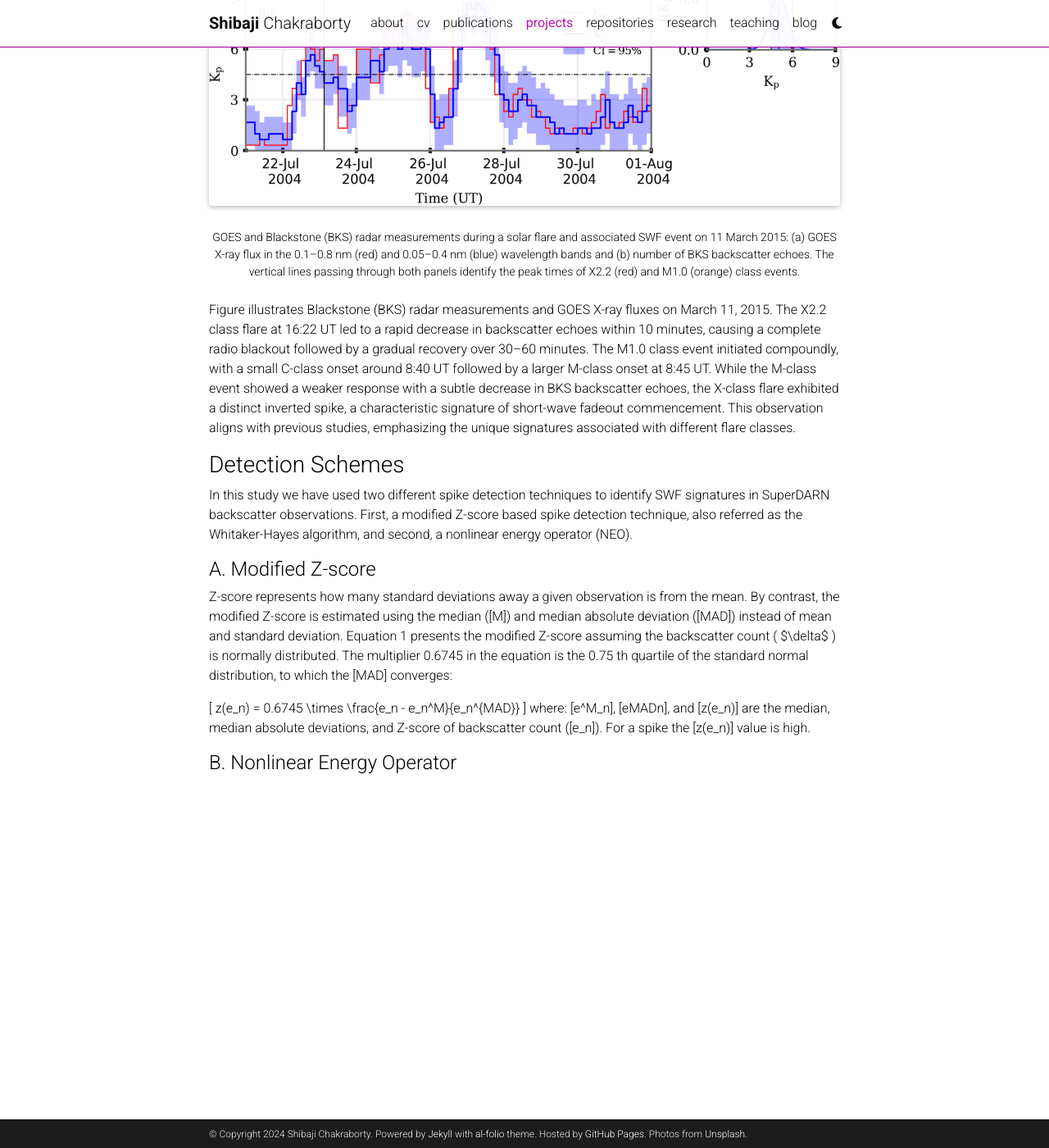
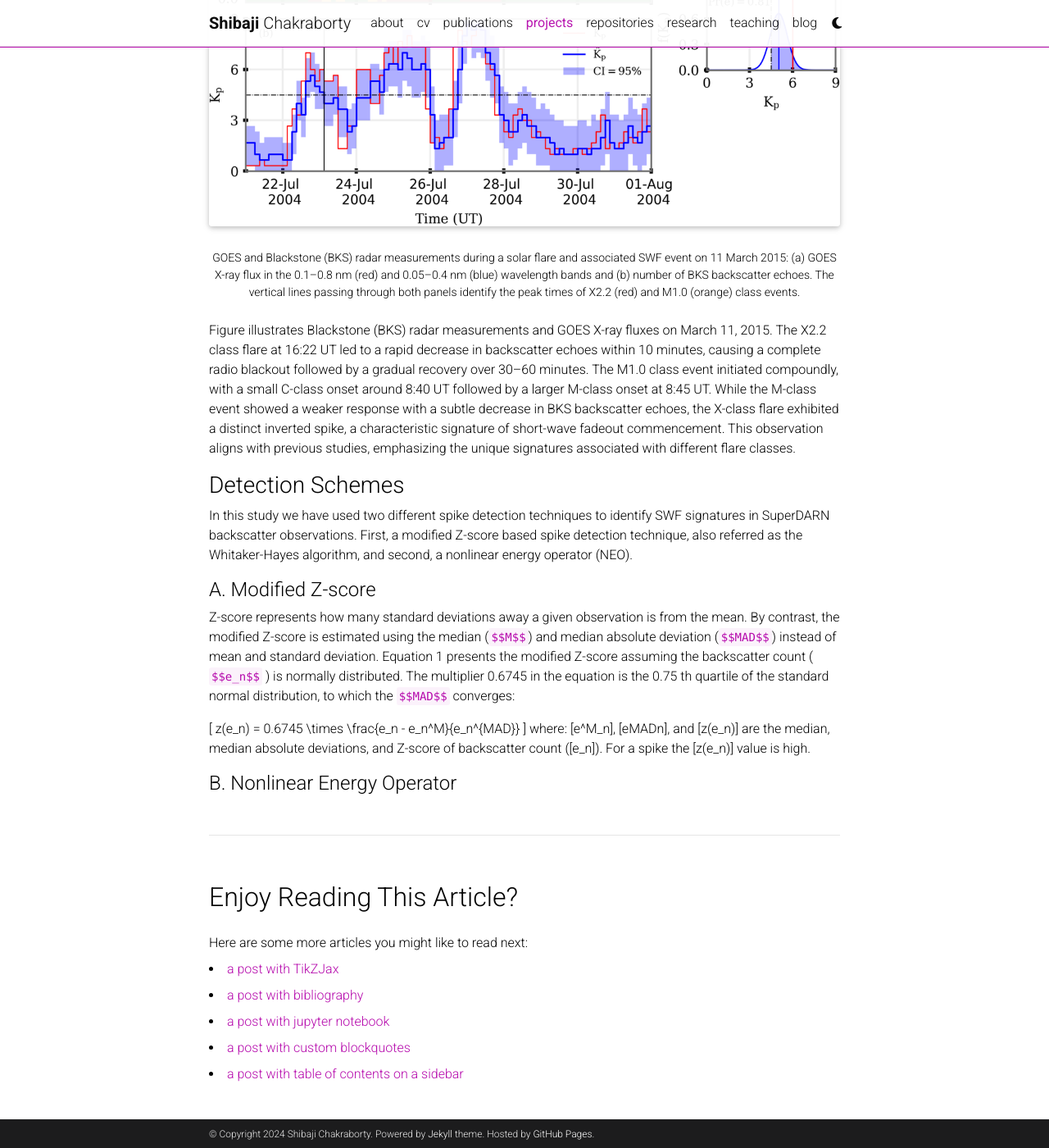
Before and after one commit to shibaji7/shibaji7.github.io, a Jekyll site: the page built from _projects/Da02_project.md, in a window 1280 px wide and 1400 px high, scrolled down 489 px. Shown: the whole window at 82% size. Built offline with Jekyll 4.4.1, drawn with Linux system fonts in a browser that asks for light colours; full-size pictures stand in for the smaller copies a plugin makes; comment, search, counter and statistics services are not loaded; a style sheet for code colours, icons or effects is not loaded; some of the changed text lies outside the part shown.

Commit message:
Updated CV

```diff
--- a/_config.yml
+++ b/_config.yml
@@ -10,9 +10,8 @@
 description: > # the ">" symbol means to ignore newlines until "footer_text:"
   A simple, whitespace theme for academics. Based on [*folio](https://github.com/bogoli/-folio) design.
 footer_text: >
-  Powered by <a href="https://jekyllrb.com/" target="_blank">Jekyll</a> with <a href="https://github.com/alshedivat/al-folio">al-folio</a> theme.
+  Powered by <a href="https://jekyllrb.com/" target="_blank">Jekyll</a> theme.
   Hosted by <a href="https://pages.github.com/" target="_blank">GitHub Pages</a>.
-  Photos from <a href="https://unsplash.com" target="_blank">Unsplash</a>.
 keywords: jekyll, jekyll-theme, academic-website, portfolio-website  # add your own keywords or leave empty
 
 lang: en # the language of your site (for example: en, fr, cn, ru, etc.)
--- a/_projects/Da02_project.md
+++ b/_projects/Da02_project.md
@@ -1,5 +1,5 @@
 ---
-layout: page
+layout: post
 title: SWF Detection
 description: Probabilistic Short-wave Fadeout Detection in SuperDARN Time Series Observations
 img: assets/img/SWF.png
@@ -25,7 +25,7 @@
 In this study we have used two different spike detection techniques to identify SWF signatures in SuperDARN backscatter observations. First, a modified Z-score based spike detection technique, also referred as the Whitaker-Hayes algorithm, and second, a nonlinear energy operator (NEO).
 
 #### A. Modified Z-score
-Z-score represents how many standard deviations away a given observation is from the mean. By contrast, the modified Z-score is estimated using the median (\[M\]) and median absolute deviation (\[MAD\]) instead of mean and standard deviation. Equation 1 presents the modified Z-score assuming the backscatter count ( $\delta$ ) is normally distributed. The multiplier 0.6745 in the equation is the 0.75 th quartile of the standard normal distribution, to which the \[MAD\] converges:
+Z-score represents how many standard deviations away a given observation is from the mean. By contrast, the modified Z-score is estimated using the median (`$$M$$`) and median absolute deviation (`$$MAD$$`) instead of mean and standard deviation. Equation 1 presents the modified Z-score assuming the backscatter count ( `$$e_n$$` ) is normally distributed. The multiplier 0.6745 in the equation is the 0.75 th quartile of the standard normal distribution, to which the `$$MAD$$` converges:
 
 \[
     z(e_n) = 0.6745 \times \frac{e_n - e_n^M}{e_n^{MAD}}
```
